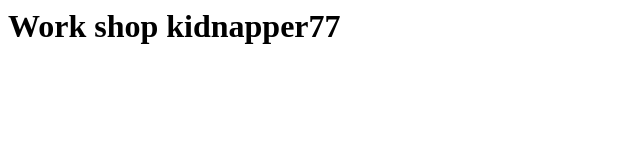
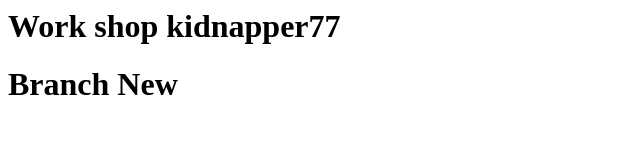
Before and after one commit to zolokid/workshop, a plain HTML site: page index.html in a window 1280 px wide. Shown: the whole page, without its empty margins (0-640 px from the left). Drawn offline with Linux system fonts and the light colour scheme.

Commit message:
new branch

```diff
--- a/index.html
+++ b/index.html
@@ -1 +1,2 @@
 <h1>Work shop kidnapper77</h1>
+<h1>Branch New</h1>
```
